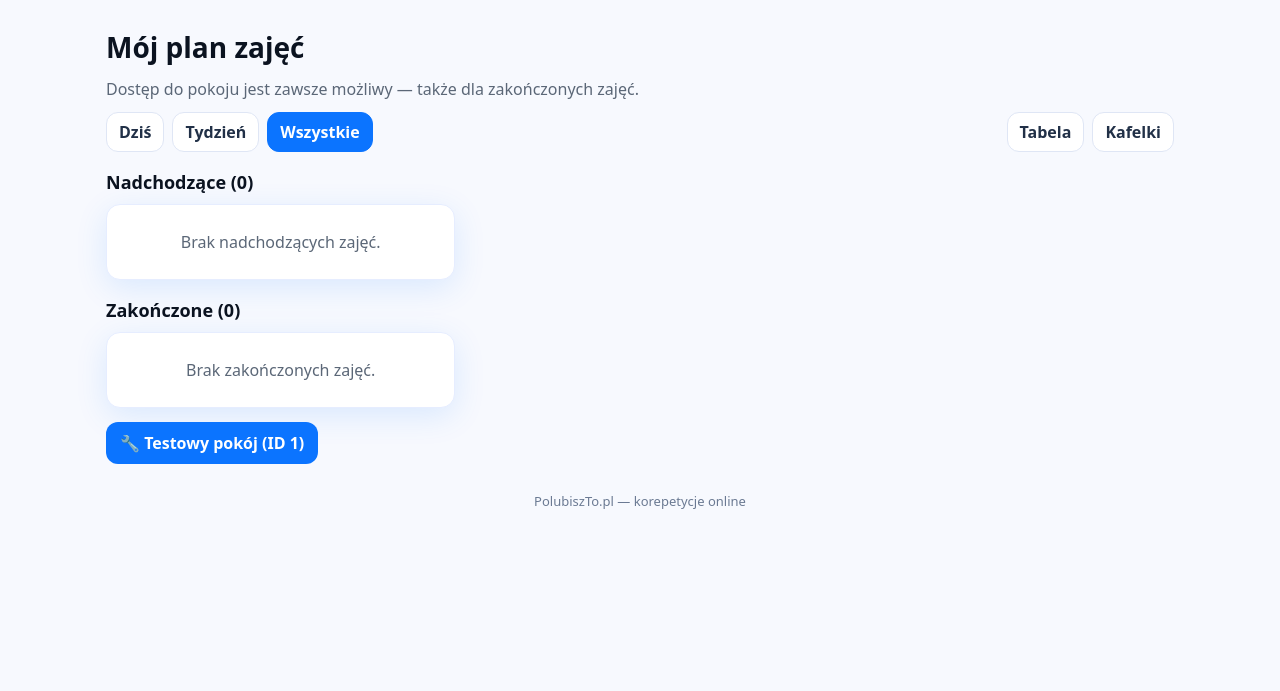
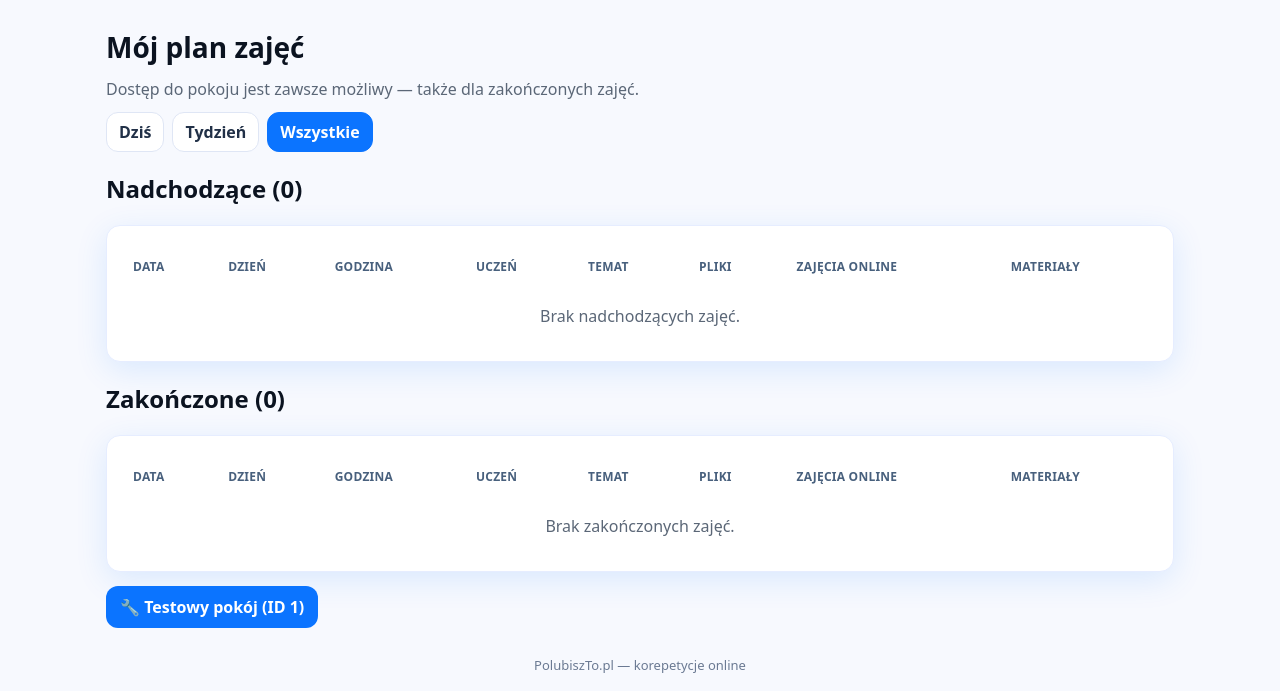
Before and after one commit to Bogdanaugustynski/Korepetycje-online, a Django app: page /moj_plan_zajec/ in a window 1280 px wide. Shown: the part 109-800 px from the top of the page. Run offline with Django 5.2, Linux system fonts and the light colour scheme; the visitor is signed in with stand-in values (Sample User, id 1); data comes from the database, SQL or seed files in the repository; data that the repository does not hold is empty.

Commit message:
panel/nauczyciel: przywrócone przyciski (Wejdź do pokoju/Tablica) + widok Noa (upcoming/finished)

```diff
--- a/panel/templates/moj_plan_zajec.html
+++ b/panel/templates/moj_plan_zajec.html
@@ -2,35 +2,26 @@
 <!DOCTYPE html>
 <html lang="pl">
 <head>
-  <meta charset="UTF-8" />
+  <meta charset="UTF-8">
   <meta name="viewport" content="width=device-width, initial-scale=1" />
   <title>Mój plan zajęć — PolubiszTo.pl</title>
   <style>
-    :root{
-      --brand:#0b74ff;--ink:#0b1320;--muted:#5b6777;--line:#e6edff;
-      --card:#fff;--bg:#f7f9fe;--shadow:0 8px 32px rgba(11,116,255,.12);
-      --radius:14px;--maxw:1100px
-    }
-    *{box-sizing:border-box}
-    html,body{margin:0;background:var(--bg);color:var(--ink);font-family:system-ui,-apple-system,Segoe UI,Roboto,Ubuntu,Arial,sans-serif}
+    :root{--brand:#0b74ff;--ink:#0b1320;--muted:#5b6777;--line:#e6edff;--card:#fff;--bg:#f7f9fe;--shadow:0 8px 32px rgba(11,116,255,.12);--radius:14px;--maxw:1100px}
+    *{box-sizing:border-box} html,body{margin:0;background:var(--bg);color:var(--ink);font-family:system-ui,-apple-system,Segoe UI,Roboto,Ubuntu,Arial,sans-serif}
     h1{font-size:clamp(20px,4vw,28px);margin:12px 0}
     .wrap{max-width:var(--maxw);margin:0 auto;padding:16px}
     .card{background:var(--card);border:1px solid var(--line);border-radius:var(--radius);box-shadow:var(--shadow);padding:14px}
     .hint{color:var(--muted);margin:0 0 12px}
-    .section-title{margin:18px 0 10px;font-size:18px}
     .site-header{background:#fff;border-bottom:1px solid var(--line);padding:14px 16px}
 
     .tabs{display:flex;gap:8px;flex-wrap:wrap;margin:10px 0 14px}
     .tab{display:inline-flex;gap:8px;padding:8px 12px;border-radius:12px;border:1px solid #dfe6f5;background:#fff;color:#213047;text-decoration:none;font-weight:800}
-    .tab.active{background:var(--brand);color:#fff;border-color:var(--brand)}
-    .tab:hover{background:#f7fbff}
+    .tab.active{background:var(--brand);color:#fff;border-color:var(--brand)} .tab:hover{background:#f7fbff}
 
-    /* Tabela */
     .tbl{width:100%;border-collapse:separate;border-spacing:0 8px}
     .tbl thead th{font-size:12px;text-transform:uppercase;letter-spacing:.02em;color:#48607d;text-align:left;padding:10px 12px}
     .tbl tbody tr{background:#fff;border:1px solid var(--line)}
-    .tbl td{padding:12px;vertical-align:top}
-    .tbl td+td{border-left:1px solid var(--line)}
+    .tbl td{padding:12px;vertical-align:top} .tbl td+td{border-left:1px solid var(--line)}
     .tbl tbody tr:first-child td:first-child{border-top-left-radius:12px}
     .tbl tbody tr:first-child td:last-child{border-top-right-radius:12px}
     .tbl tbody tr:last-child td:first-child{border-bottom-left-radius:12px}
@@ -42,38 +33,18 @@
     .file-link{display:inline-block;margin:4px 0}
     .empty{color:var(--muted);text-align:center;padding:14px}
 
-    /* Kafelki (desktop <1440px i mobile) */
-    .cards{display:grid;gap:10px;grid-template-columns:repeat(2,minmax(0,1fr))}
-    .r-card{background:#fff;border:1px solid var(--line);border-radius:14px;padding:12px;box-shadow:var(--shadow)}
-    .r-title{font-weight:900}
-    .meta{display:grid;grid-template-columns:repeat(2,minmax(0,1fr));gap:6px;margin-top:8px}
-    .meta div{background:#f8fbff;border:1px solid var(--line);border-radius:10px;padding:8px 10px;font-size:14px}
-    .r-actions{display:flex;gap:8px;margin-top:10px;flex-wrap:wrap}
-
-    /* Hybryda: >1440px tabela, wężej kafelki */
-    .table-wrap{display:none}
-    @media (min-width:1440px){
-      .table-wrap{display:block}
-      .cards{display:none}
+    @media (max-width:860px){
+      .table-wrap{display:none}.cards{display:grid;gap:10px}
+      .r-card{background:#fff;border:1px solid var(--line);border-radius:14px;padding:12px;box-shadow:var(--shadow)}
+      .r-title{font-weight:900}
+      .meta{display:grid;grid-template-columns:repeat(2,minmax(0,1fr));gap:6px;margin-top:8px}
+      .meta div{background:#f8fbff;border:1px solid var(--line);border-radius:10px;padding:8px 10px;font-size:14px}
+      .r-actions{display:flex;gap:8px;margin-top:10px;flex-wrap:wrap}
     }
-    @media (min-width:1200px) and (max-width:1439px){
-      .cards{grid-template-columns:repeat(3,minmax(0,1fr))}
-    }
-
-    /* Wymuszenie przez query (?view=table|cards) — klasy na <body> */
-    .view-table .table-wrap{display:block}
-    .view-table .cards{display:none}
-    .view-cards .table-wrap{display:none}
-    .view-cards .cards{display:grid}
-
-    /* Mobile fallback (jak było u Ciebie) */
-    @media (max-width:860px){
-      .cards{display:grid}
-      .table-wrap{display:none}
-    }
+    @media (min-width:861px){.cards{display:none}.table-wrap{display:block}}
   </style>
 </head>
-<body class="{% if view_mode == 'table' %}view-table{% elif view_mode == 'cards' %}view-cards{% endif %}">
+<body>
 
 <header class="site-header">
   {% include "partials/panel_header.html" with panel_url_name='panel_nauczyciela' panel_label='Panel Nauczyciela' %}
@@ -84,34 +55,18 @@
   <p class="hint">Dostęp do pokoju jest zawsze możliwy — także dla zakończonych zajęć.</p>
 
   <nav class="tabs">
-    <a class="tab {% if scope == 'day' %}active{% endif %}" href="?scope=day{% if view_mode %}&view={{ view_mode }}{% endif %}">Dziś</a>
-    <a class="tab {% if scope == 'week' %}active{% endif %}" href="?scope=week{% if view_mode %}&view={{ view_mode }}{% endif %}">Tydzień</a>
-    <a class="tab {% if scope == 'all' %}active{% endif %}" href="?scope=all{% if view_mode %}&view={{ view_mode }}{% endif %}">Wszystkie</a>
-
-    <span style="flex:1"></span>
-    <a class="tab {% if view_mode == 'table' %}active{% endif %}" href="?scope={{ scope|default:'all' }}&view=table">Tabela</a>
-    <a class="tab {% if view_mode == 'cards' %}active{% endif %}" href="?scope={{ scope|default:'all' }}&view=cards">Kafelki</a>
+    <a class="tab {% if scope == 'day' %}active{% endif %}" href="?scope=day">Dziś</a>
+    <a class="tab {% if scope == 'week' %}active{% endif %}" href="?scope=week">Tydzień</a>
+    <a class="tab {% if scope == 'all' %}active{% endif %}" href="?scope=all">Wszystkie</a>
   </nav>
 
   <!-- NADCHODZĄCE -->
   <h2 class="section-title">Nadchodzące ({{ upcoming|length }})</h2>
-
   <div class="table-wrap card">
     <table class="tbl" aria-label="Nadchodzące zajęcia">
       <thead>
         <tr>
-          <th>Data</th>
-          <th>Dzień</th>
-          <th>Godzina</th>
-          <th>Uczeń</th>
-          <th>Temat</th>
-          <th>Przedmiot</th>
-          <th>Poziom nauczania</th>
-          <th>Typ ucznia</th>
-          <th>Klasa/Rok</th>
-          <th>Pliki</th>
-          <th>Zajęcia online</th>
-          <th>Materiały</th>
+          <th>Data</th><th>Dzień</th><th>Godzina</th><th>Uczeń</th><th>Temat</th><th>Pliki</th><th>Zajęcia online</th><th>Materiały</th>
         </tr>
       </thead>
       <tbody>
@@ -121,17 +76,21 @@
           <td>{{ start|date:"l" }}</td>
           <td>{{ start|date:"H:i" }}</td>
           <td>{{ r.uczen.first_name }} {{ r.uczen.last_name }}</td>
-          <td>{{ r.temat|default:"—" }}</td>
-          <td>{{ r.przedmiot|default:"—" }}</td>
-          <td>{{ r.poziom|default:"—" }}</td>
-          <td>{{ r.typ_osoby|default:"—" }}</td>
-          <td>{{ r.poziom_nauki|default:"—" }}</td>
+          <td>
+            {{ r.temat|default:"—" }}
+            {# jeśli chcesz podgląd pól z dostępnych terminów (bez zmiany układu): #}
+            {# <div style="color:#6b7a93;font-size:12px;margin-top:4px">
+               {{ r.przedmiot|default:"" }} {{ r.poziom|default:"" }}
+               {{ r.typ_osoby|default:"" }} {{ r.poziom_nauki|default:"" }}
+            </div> #}
+          </td>
           <td>
             {% if r.plik %}
               <a class="file-link" href="{{ r.plik.url }}" target="_blank" rel="noopener">Pobierz</a>
             {% else %}<span style="color:var(--muted)">Brak</span>{% endif %}
           </td>
           <td>
+            <!-- PRZYCISKI PRZYWRÓCONE -->
             <a class="btn small" href="{% url 'zajecia_online' r.id %}">Wejdź do pokoju</a>
             {% if r.excalidraw_link %}
               <a class="btn small ghost" target="_blank" rel="noopener" href="{{ r.excalidraw_link }}">Tablica</a>
@@ -148,29 +107,28 @@
           </td>
         </tr>
       {% endwith %}{% empty %}
-        <tr><td colspan="12" class="empty">Brak nadchodzących zajęć.</td></tr>
+        <tr><td colspan="8" class="empty">Brak nadchodzących zajęć.</td></tr>
       {% endfor %}
       </tbody>
     </table>
   </div>
 
-  <!-- Kafelki: nadchodzące -->
+  <!-- MOBILE nadchodzące -->
   <div class="cards">
     {% for row in upcoming %}{% with r=row.obj start=row.start %}
       <article class="r-card">
         <div class="r-title">{{ start|date:"Y-m-d" }} • {{ start|date:"H:i" }}</div>
         <div style="color:var(--muted)">{{ r.uczen.first_name }} {{ r.uczen.last_name }} — {{ r.temat|default:"—" }}</div>
         <div class="meta">
-          <div><strong>Przedmiot:</strong> {{ r.przedmiot|default:"—" }}</div>
-          <div><strong>Poziom nauczania:</strong> {{ r.poziom|default:"—" }}</div>
-          <div><strong>Typ ucznia:</strong> {{ r.typ_osoby|default:"—" }}</div>
-          <div><strong>Klasa/Rok:</strong> {{ r.poziom_nauki|default:"—" }}</div>
           <div><strong>Plik:</strong> {% if r.plik %}<a href="{{ r.plik.url }}" target="_blank" rel="noopener">Pobierz</a>{% else %}Brak{% endif %}</div>
           <div><strong>Materiały:</strong> {% if r.material_po_zajeciach %}<a href="{{ r.material_po_zajeciach.url }}" target="_blank" rel="noopener">Zobacz</a>{% else %}—{% endif %}</div>
         </div>
         <div class="r-actions">
+          <!-- PRZYCISKI PRZYWRÓCONE (mobile) -->
           <a class="btn small" href="{% url 'zajecia_online' r.id %}">Wejdź do pokoju</a>
-          {% if r.excalidraw_link %}<a class="btn small ghost" target="_blank" rel="noopener" href="{{ r.excalidraw_link }}">Tablica</a>{% endif %}
+          {% if r.excalidraw_link %}
+            <a class="btn small ghost" target="_blank" rel="noopener" href="{{ r.excalidraw_link }}">Tablica</a>
+          {% endif %}
           <form action="{% url 'dodaj_material' r.id %}" method="post" enctype="multipart/form-data">
             {% csrf_token %}<input type="file" name="material" accept=".pdf,.jpg,.jpeg,.png" required>
             <button type="submit" class="btn small ghost">Dodaj plik</button>
@@ -184,23 +142,11 @@
 
   <!-- ZAKOŃCZONE -->
   <h2 class="section-title">Zakończone ({{ finished|length }})</h2>
-
   <div class="table-wrap card">
     <table class="tbl" aria-label="Zakończone zajęcia">
       <thead>
         <tr>
-          <th>Data</th>
-          <th>Dzień</th>
-          <th>Godzina</th>
-          <th>Uczeń</th>
-          <th>Temat</th>
-          <th>Przedmiot</th>
-          <th>Poziom nauczania</th>
-          <th>Typ ucznia</th>
-          <th>Klasa/Rok</th>
-          <th>Pliki</th>
-          <th>Zajęcia online</th>
-          <th>Materiały</th>
+          <th>Data</th><th>Dzień</th><th>Godzina</th><th>Uczeń</th><th>Temat</th><th>Pliki</th><th>Zajęcia online</th><th>Materiały</th>
         </tr>
       </thead>
       <tbody>
@@ -211,16 +157,9 @@
           <td>{{ start|date:"H:i" }}</td>
           <td>{{ r.uczen.first_name }} {{ r.uczen.last_name }}</td>
           <td>{{ r.temat|default:"—" }}</td>
-          <td>{{ r.przedmiot|default:"—" }}</td>
-          <td>{{ r.poziom|default:"—" }}</td>
-          <td>{{ r.typ_osoby|default:"—" }}</td>
-          <td>{{ r.poziom_nauki|default:"—" }}</td>
+          <td>{% if r.plik %}<a class="file-link" href="{{ r.plik.url }}" target="_blank" rel="noopener">Pobierz</a>{% else %}<span style="color:var(--muted)">Brak</span>{% endif %}</td>
           <td>
-            {% if r.plik %}
-              <a class="file-link" href="{{ r.plik.url }}" target="_blank" rel="noopener">Pobierz</a>
-            {% else %}<span style="color:var(--muted)">Brak</span>{% endif %}
-          </td>
-          <td>
+            <!-- PRZYCISKI PRZYWRÓCONE -->
             <a class="btn small" href="{% url 'zajecia_online' r.id %}">Wejdź do pokoju</a>
             {% if r.excalidraw_link %}
               <a class="btn small ghost" target="_blank" rel="noopener" href="{{ r.excalidraw_link }}">Tablica</a>
@@ -237,28 +176,28 @@
           </td>
         </tr>
       {% endwith %}{% empty %}
-        <tr><td colspan="12" class="empty">Brak zakończonych zajęć.</td></tr>
+        <tr><td colspan="8" class="empty">Brak zakończonych zajęć.</td></tr>
       {% endfor %}
       </tbody>
     </table>
   </div>
 
-  <!-- Kafelki: zakończone -->
+  <!-- MOBILE zakończone -->
   <div class="cards">
     {% for row in finished %}{% with r=row.obj start=row.start %}
       <article class="r-card" style="opacity:.96">
         <div class="r-title">{{ start|date:"Y-m-d" }} • {{ start|date:"H:i" }}</div>
         <div style="color:var(--muted)">{{ r.uczen.first_name }} {{ r.uczen.last_name }} — {{ r.temat|default:"—" }}</div>
         <div class="meta">
-          <div><strong>Przedmiot:</strong> {{ r.przedmiot|default:"—" }}</div>
-          <div><strong>Poziom nauczania:</strong> {{ r.poziom|default:"—" }}</div>
-          <div><strong>Typ ucznia:</strong> {{ r.typ_osoby|default:"—" }}</div>
-          <div><strong>Klasa/Rok:</strong> {{ r.poziom_nauki|default:"—" }}</div>
           <div><strong>Plik:</strong> {% if r.plik %}<a href="{{ r.plik.url }}" target="_blank" rel="noopener">Pobierz</a>{% else %}Brak{% endif %}</div>
           <div><strong>Materiały:</strong> {% if r.material_po_zajeciach %}<a href="{{ r.material_po_zajeciach.url }}" target="_blank" rel="noopener">Zobacz</a>{% else %}—{% endif %}</div>
         </div>
         <div class="r-actions">
+          <!-- PRZYCISKI PRZYWRÓCONE (mobile) -->
           <a class="btn small" href="{% url 'zajecia_online' r.id %}">Wejdź do pokoju</a>
+          {% if r.excalidraw_link %}
+            <a class="btn small ghost" target="_blank" rel="noopener" href="{{ r.excalidraw_link }}">Tablica</a>
+          {% endif %}
           <form action="{% url 'dodaj_material' r.id %}" method="post" enctype="multipart/form-data">
             {% csrf_token %}<input type="file" name="material" accept=".pdf,.jpg,.jpeg,.png" required>
             <button type="submit" class="btn small ghost">Dodaj plik</button>
--- a/panel/views.py
+++ b/panel/views.py
@@ -1146,7 +1146,7 @@ def stawki_nauczyciela_view(request):
 @login_required
 def moj_plan_zajec_view(request):
     now = timezone.localtime()
-    scope = request.GET.get("scope", "all")   # "day" | "week" | "all"
+    scope = request.GET.get("scope", "all")      # "day" | "week" | "all"
     view_mode = request.GET.get("view", "auto")  # "auto" | "table" | "cards"
 
     qs = (
@@ -1156,7 +1156,7 @@ def moj_plan_zajec_view(request):
         .order_by("termin")
     )
 
-    # Zakres czasowy – identycznie jak w innych panelach (Noa)
+    # Zakres taki jak robiliśmy wcześniej (Noa)
     if scope == "day":
         start_d = now.replace(hour=0, minute=0, second=0, microsecond=0)
         end_d = start_d + timedelta(days=1)
@@ -1167,23 +1167,23 @@ def moj_plan_zajec_view(request):
         week_end = week_start + timedelta(days=7)
         qs = qs.filter(termin__gte=week_start, termin__lt=week_end)
 
-    # Wzbogacenie rekordów w tym samym stylu co Noa (row.obj/start/end/flags)
+    # Enrichment jak w innych panelach Noa
     upcoming, finished = [], []
     for r in qs:
         start = timezone.localtime(r.termin)
-        end = start + timedelta(minutes=55)  # długość lekcji jak dotąd
+        end = start + timedelta(minutes=55)
         is_past = now > end
+        status = "Zakończone" if is_past else ("Trwa" if start <= now <= end else "Nadchodzące")
 
         row = {
-            "obj": r,  # dostęp: r.temat, r.przedmiot, r.poziom, r.typ_osoby, r.poziom_nauki, r.plik, r.excalidraw_link, itp.
+            "obj": r,          # w szablonie używamy r= row.obj
             "start": start,
             "end": end,
             "is_past": is_past,
-            "status": "Zakończone" if is_past else ("Trwa" if start <= now <= end else "Nadchodzące"),
+            "status": status,
         }
         (finished if is_past else upcoming).append(row)
 
-    # Sortowanie: nadchodzące rosnąco, zakończone malejąco
     upcoming.sort(key=lambda x: x["start"])
     finished.sort(key=lambda x: x["start"], reverse=True)
 
```
